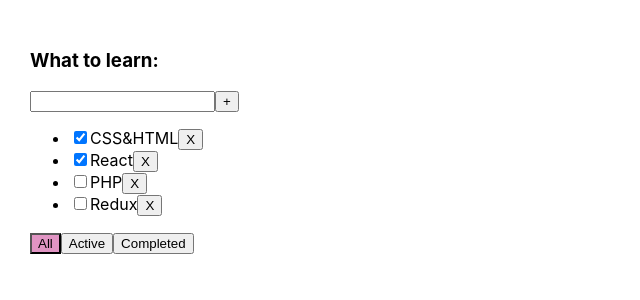
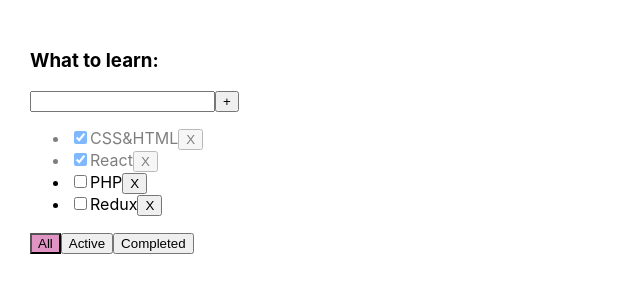
Before and after one commit to melfiqq/00-proj-todolist, a React (Create React App) app: page / in a window 1280 px wide. Shown: the top 300 px of the page, without its empty margins (0-640 px from the left). Built offline with nearby package versions, Linux system fonts and the light colour scheme.

Commit message:
done-tasks-color-added

```diff
--- a/src/App.css
+++ b/src/App.css
@@ -18,3 +18,7 @@
 .active-filter {
   background-color: rgb(224, 148, 195);
 }
+
+.is-done {
+  opacity: 0.5;
+}
--- a/src/Todolist.tsx
+++ b/src/Todolist.tsx
@@ -77,7 +77,7 @@
               props.changeTaskStatus(t.id, e.currentTarget.checked)}
 
             return (
-              <li key={t.id}>
+              <li key={t.id} className={t.isDone ? "is-done" : ""}>
                 <input type="checkbox"
                   onChange={onChangeHandler}
                   checked={t.isDone}
```
